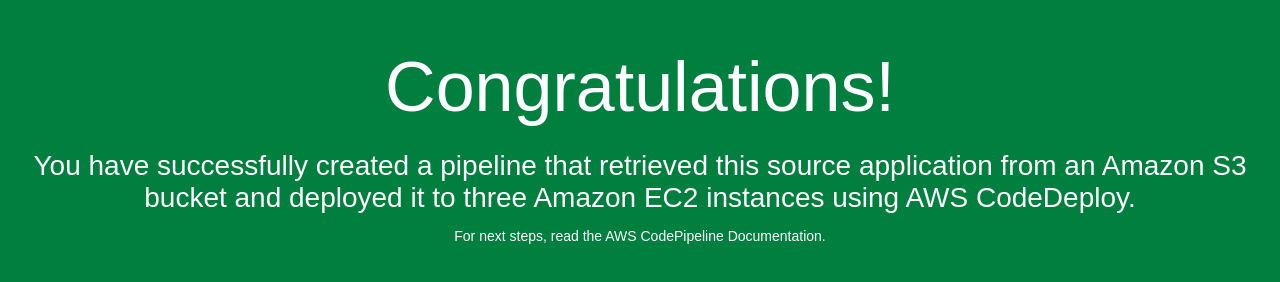
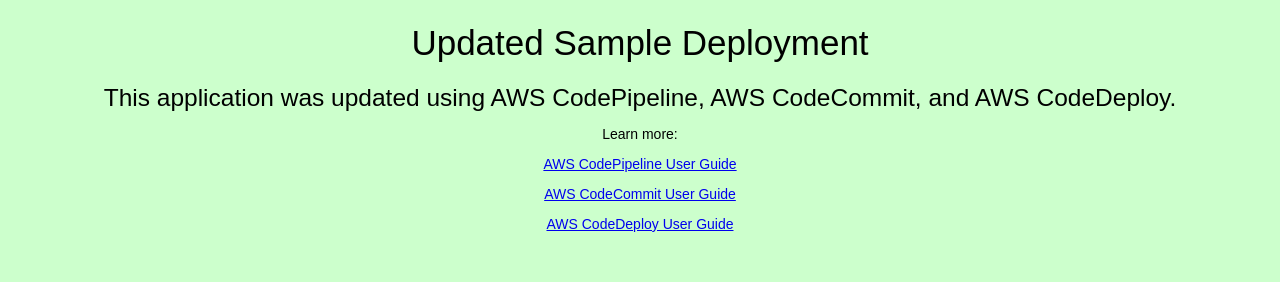
Before and after one commit to tangerinedream/CodePipelineWalkthrough, a plain HTML site: page index.html in a window 1280 px wide. Drawn offline with Linux system fonts and the light colour scheme.

Commit message:
first codepipeline modification

```diff
--- a/index.html
+++ b/index.html
@@ -1,35 +1,36 @@
 <!DOCTYPE html>
 <html>
 <head>
-  <meta charset="utf-8">
-  <title>Sample Deployment</title>
+  <title>Updated Sample Deployment</title>
   <style>
     body {
-      color: #ffffff;
-      background-color: #007f3f;
+      color: #000000;
+      background-color: #CCFFCC;
       font-family: Arial, sans-serif;
-      font-size: 14px;
+      font-size:14px;
     }
 
     h1 {
-      font-size: 500%;
+      font-size: 250%;
       font-weight: normal;
       margin-bottom: 0;
     }
 
     h2 {
-      font-size: 200%;
+      font-size: 175%;
       font-weight: normal;
       margin-bottom: 0;
     }
   </style>
 </head>
 <body>
+  <div align="center"><h1>Updated Sample Deployment</h1></div>
+  <div align="center"><h2>This application was updated using AWS CodePipeline, AWS CodeCommit, and AWS CodeDeploy.</h2></div>
   <div align="center">
-    <h1>Congratulations!</h1>
-    <h2>You have successfully created a pipeline that retrieved this source application from an Amazon S3 bucket and deployed it
-	to three Amazon EC2 instances using AWS CodeDeploy.</h2>
-    <p>For next steps, read the AWS CodePipeline Documentation.</p>
+    <p>Learn more:</p>
+    <p><a href="http://docs.aws.amazon.com/codepipeline/latest/userguide/">AWS CodePipeline User Guide</a></p>
+    <p><a href="http://docs.aws.amazon.com/codecommit/latest/userguide/">AWS CodeCommit User Guide</a></p>
+    <p><a href="http://docs.aws.amazon.com/codedeploy/latest/userguide/">AWS CodeDeploy User Guide</a></p>
   </div>
 </body>
 </html>
```
